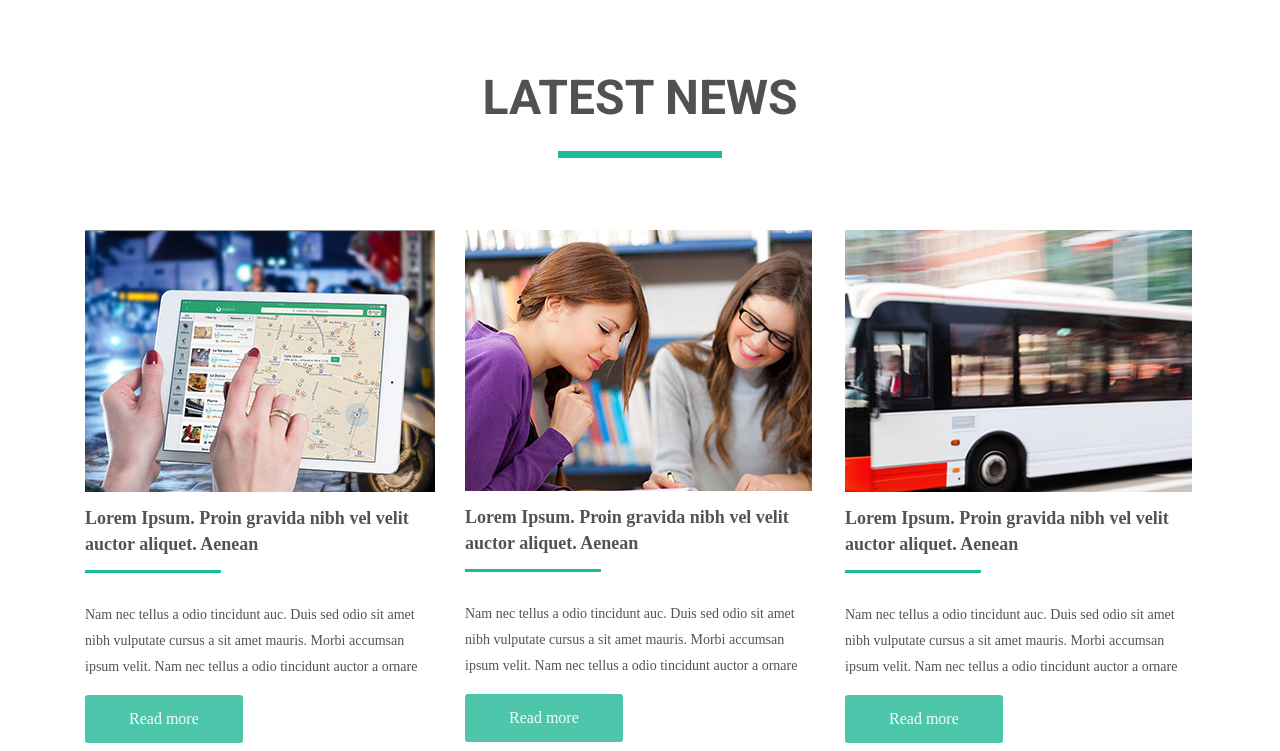
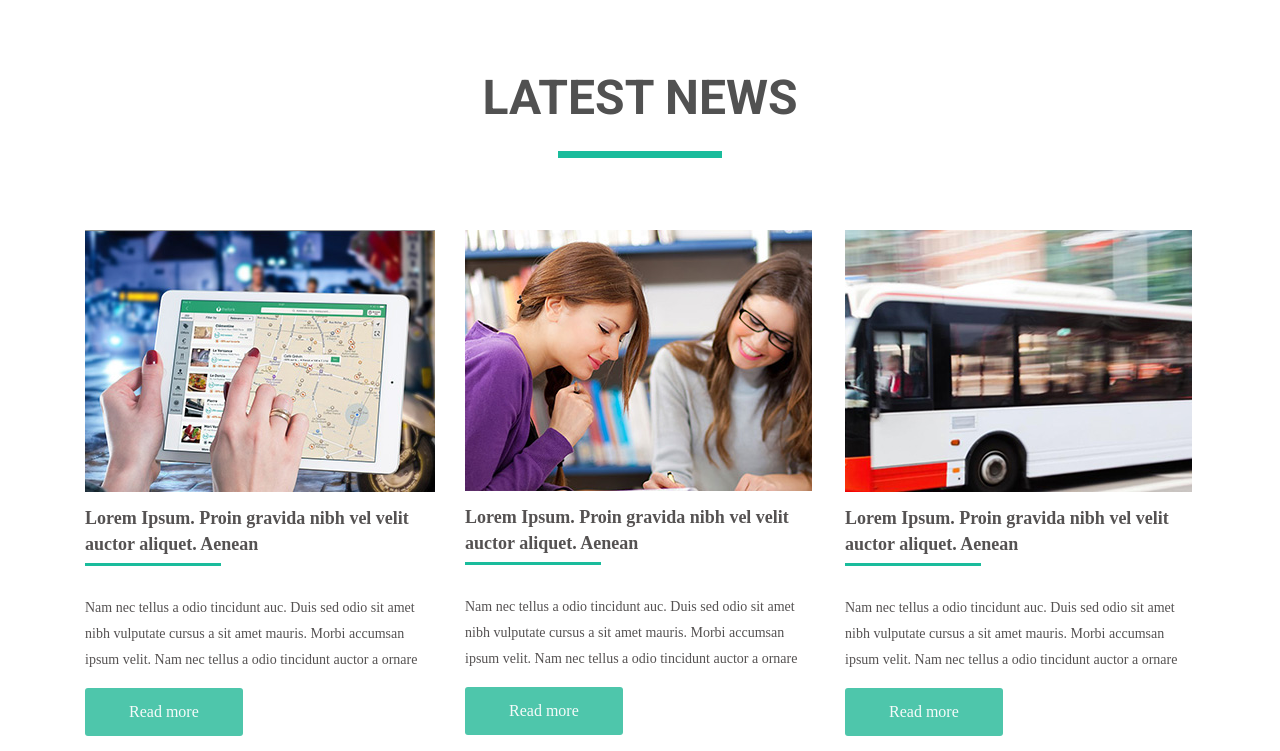
Before and after one commit to MellYu/goit-fe3-course, a plain HTML site: page module-04/index.html in a window 1280 px wide. Shown: the part 984-1735 px from the top of the page. Drawn offline with Linux system fonts and the light colour scheme.

Commit message:
changed position to after h3

```diff
--- a/module-04/css/style.css
+++ b/module-04/css/style.css
@@ -180,6 +180,8 @@ li.item-list:hover .signature{
         margin-bottom: 0px;
         color: #555252;
         line-height: 26px;
+        position: relative;
+        height: 61px;
     }
     p.article-news{
         font-family:"OpenSans";
@@ -195,7 +197,9 @@ li.item-list:hover .signature{
         width: 136px;
         height: 3px;
         background-color: #1abc9c;
-        margin: 13px 0px 0px;
+        position: absolute;
+        bottom: 0px;
+        left: 0px;
     }
     li.news-item:last-child{
         margin-right: 0px;
```
